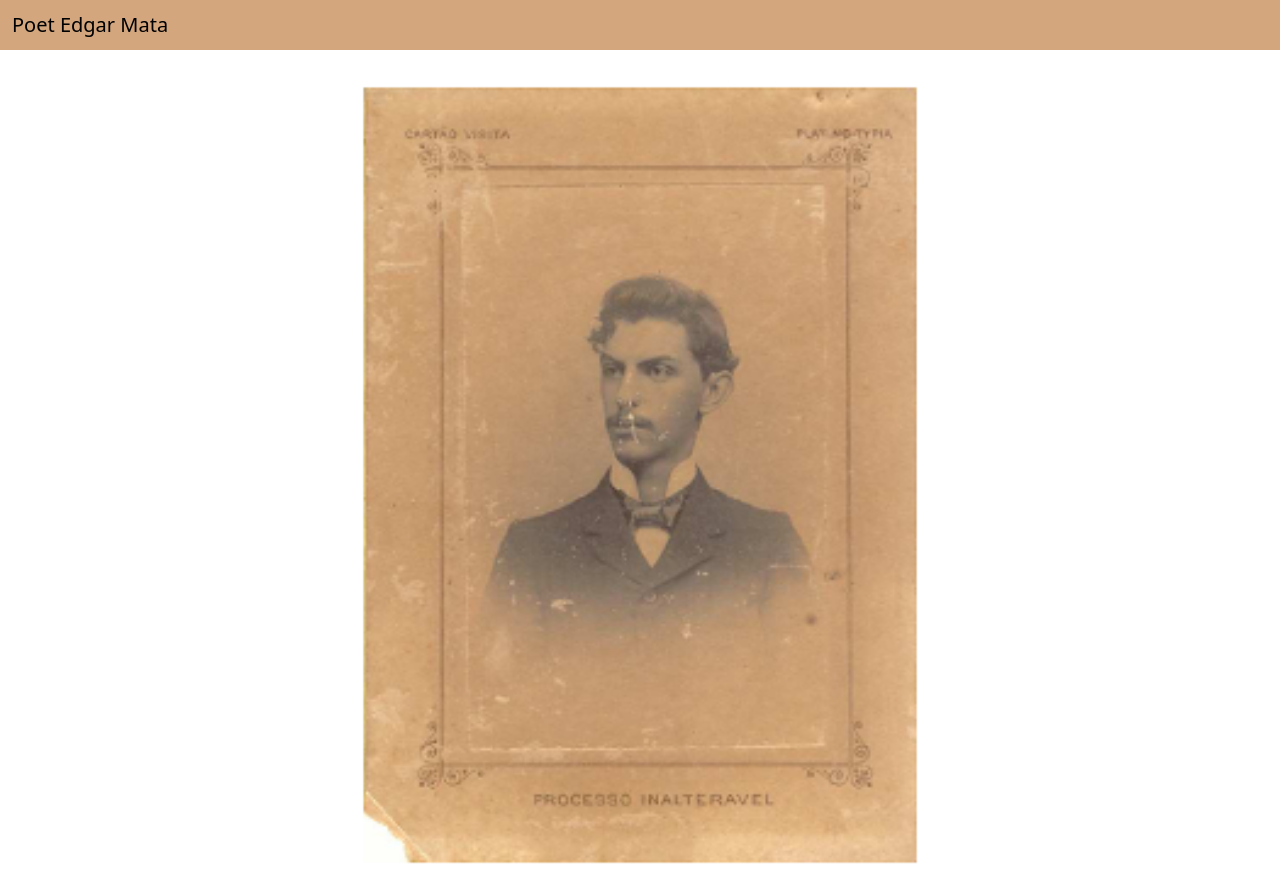
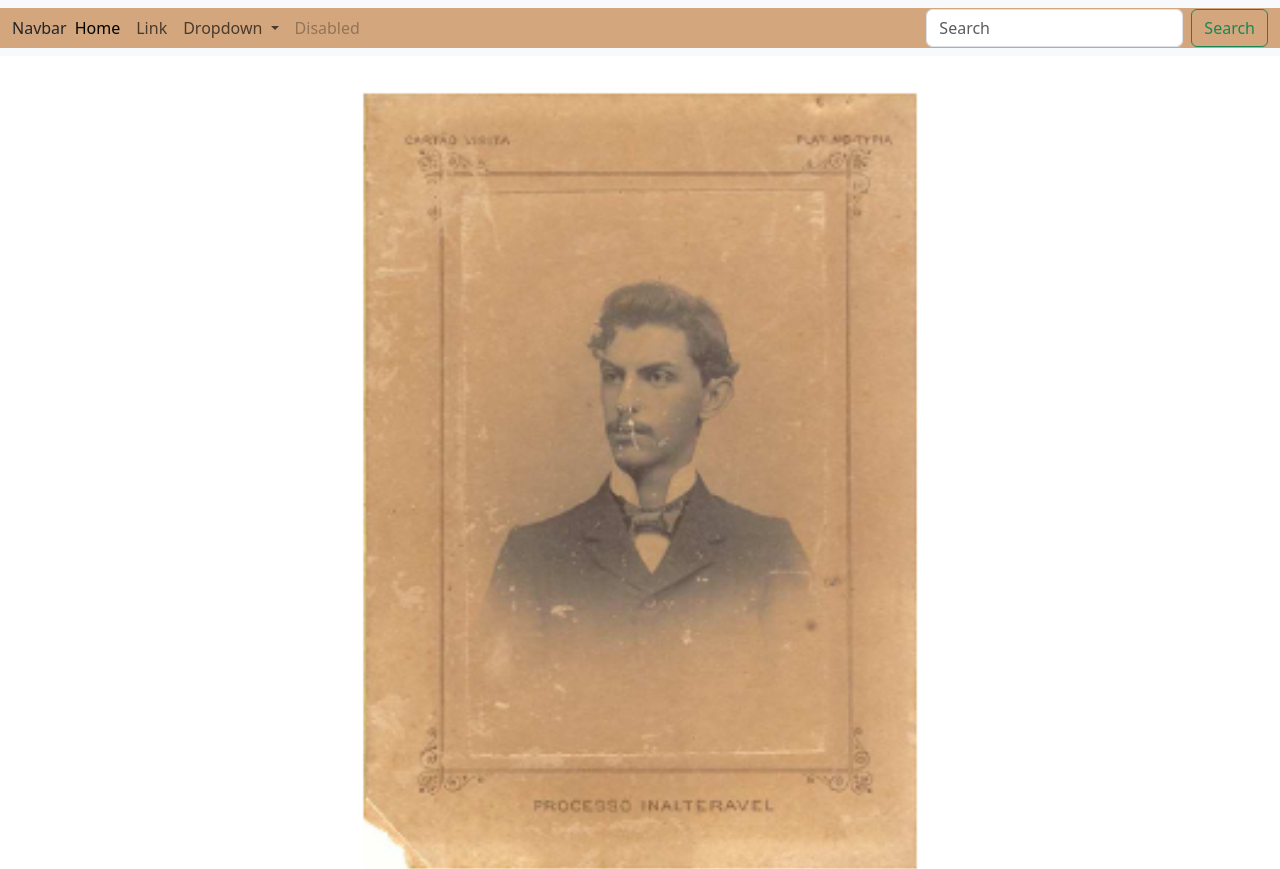
Before and after one commit to undermarkg/poet, a plain HTML site: page index.html in a window 1280 px wide. Shown: the top 869 px of the page. Drawn offline with nearby package versions, Linux system fonts and the light colour scheme; a web font is replaced by a local one.

Commit message:
This is the forth COMMIT

```diff
--- a/index.html
+++ b/index.html
@@ -12,9 +12,40 @@
     <link rel="stylesheet" href="style.css">
 </head>
 <body>
-<nav class="navbar" style="background-color: #D3A67D;">
-    <div class="container-fluid">
-        <span class="navbar-brand mb-0 h1">Poet Edgar Mata</span>
+<nav class="navbar navbar-expand-lg bg-body-tertiary" >
+    <div class="container-fluid" style="background-color: #D3A67D;>
+        <a class="navbar-brand" href="#">Navbar</a>
+        <button class="navbar-toggler" type="button" data-bs-toggle="collapse" data-bs-target="#navbarSupportedContent" aria-controls="navbarSupportedContent" aria-expanded="false" aria-label="Toggle navigation">
+            <span class="navbar-toggler-icon"></span>
+        </button>
+        <div class="collapse navbar-collapse" id="navbarSupportedContent">
+            <ul class="navbar-nav me-auto mb-2 mb-lg-0">
+                <li class="nav-item">
+                    <a class="nav-link active" aria-current="page" href="#">Home</a>
+                </li>
+                <li class="nav-item">
+                    <a class="nav-link" href="#">Link</a>
+                </li>
+                <li class="nav-item dropdown">
+                    <a class="nav-link dropdown-toggle" href="#" role="button" data-bs-toggle="dropdown" aria-expanded="false">
+                        Dropdown
+                    </a>
+                    <ul class="dropdown-menu">
+                        <li><a class="dropdown-item" href="#">Action</a></li>
+                        <li><a class="dropdown-item" href="#">Another action</a></li>
+                        <li><hr class="dropdown-divider"></li>
+                        <li><a class="dropdown-item" href="#">Something else here</a></li>
+                    </ul>
+                </li>
+                <li class="nav-item">
+                    <a class="nav-link disabled" aria-disabled="true">Disabled</a>
+                </li>
+            </ul>
+            <form class="d-flex" role="search">
+                <input class="form-control me-2" type="search" placeholder="Search" aria-label="Search">
+                <button class="btn btn-outline-success" type="submit">Search</button>
+            </form>
+        </div>
     </div>
 </nav>
 
--- a/style.css
+++ b/style.css
@@ -20,3 +20,5 @@ h2 {
 
 font-family: 'Libre Baskerville', serif;
 font-family: 'Macondo', cursive;
+
+style="background-color: #D3A67D;
```
